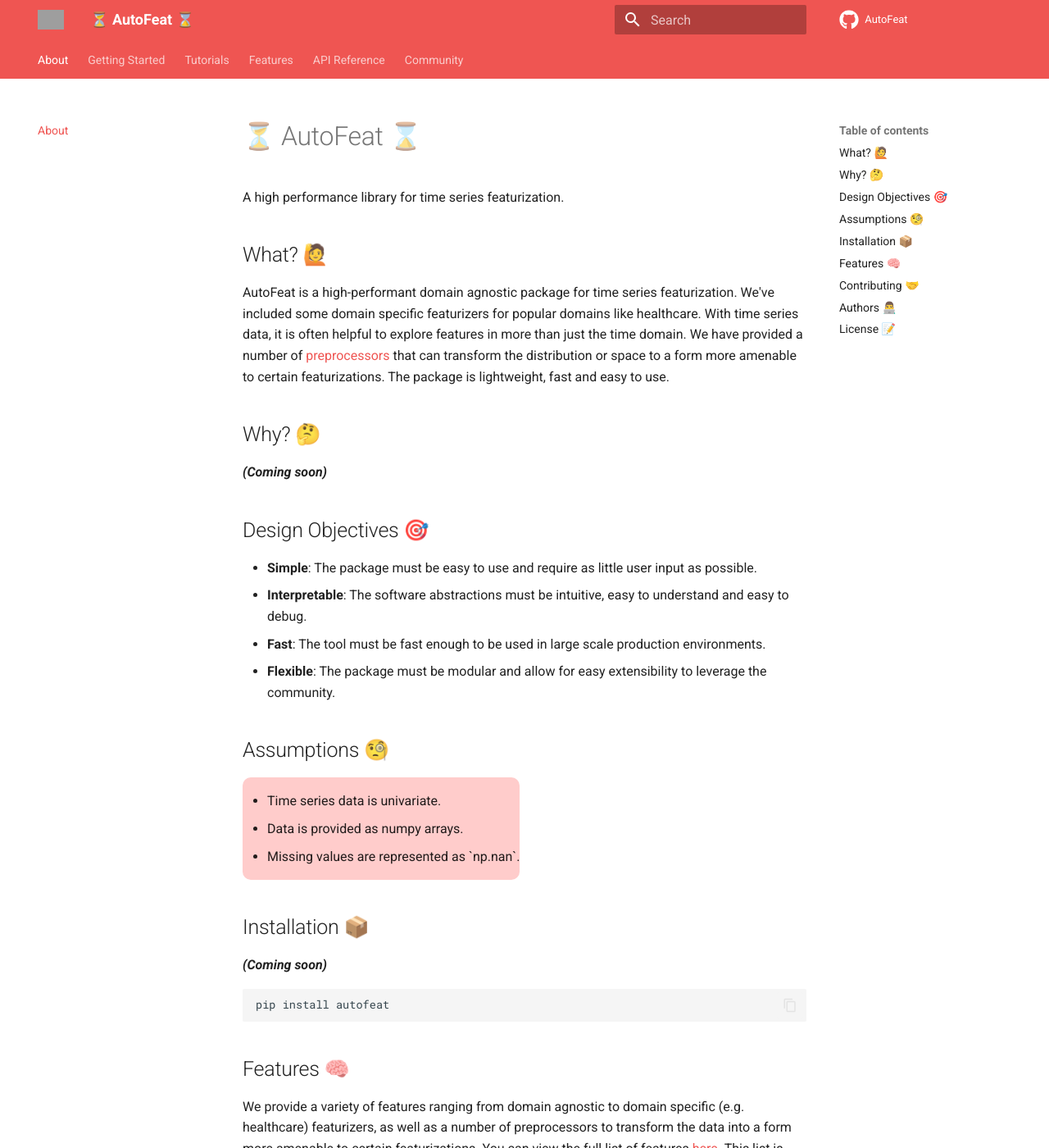
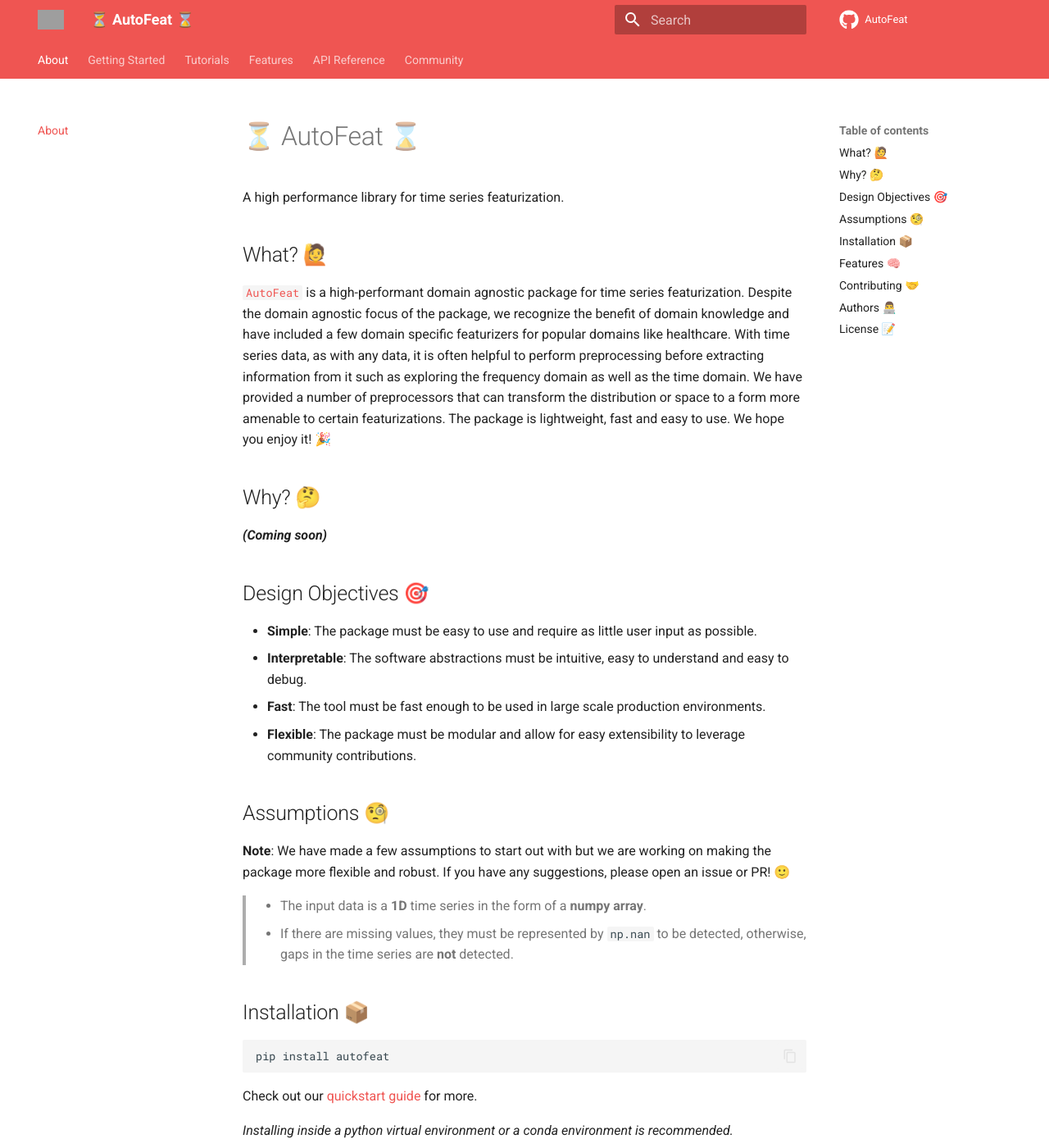
Before and after one commit to autonlab/AutonFeat, an MkDocs documentation site: the page built from docs/index.md, in a window 1280 px wide and 1400 px high. Shown: the whole window at 82% size. Built offline with MkDocs 1.6.1 and Material for MkDocs 9.7.7, drawn with Linux system fonts in a browser that asks for light colours; comment, search, counter and statistics services are not loaded; some of the changed text lies outside the part shown; grey boxes are pictures that could not be loaded.

Commit message:
[DOCS] Update about section to include refs to license and authors

````diff
--- a/docs/index.md
+++ b/docs/index.md
@@ -4,7 +4,7 @@
 
 ## What? 🙋
 
-AutoFeat is a high-performant domain agnostic package for time series featurization. We've included some domain specific featurizers for popular domains like healthcare. With time series data, it is often helpful to explore features in more than just the time domain. We have provided a number of [preprocessors](api/preprocess/preprocess.md) that can transform the distribution or space to a form more amenable to certain featurizations. The package is lightweight, fast and easy to use.
+[`AutoFeat`](index.md) is a high-performant domain agnostic package for time series featurization. Despite the domain agnostic focus of the package, we recognize the benefit of domain knowledge and have included a few domain specific featurizers for popular domains like healthcare. With time series data, as with any data, it is often helpful to perform preprocessing before extracting information from it such as exploring the frequency domain as well as the time domain. We have provided a number of preprocessors that can transform the distribution or space to a form more amenable to certain featurizations. The package is lightweight, fast and easy to use. We hope you enjoy it! 🎉
 
 ## Why? 🤔
 
@@ -15,32 +15,28 @@
 - **Simple**: The package must be easy to use and require as little user input as possible.
 - **Interpretable**: The software abstractions must be intuitive, easy to understand and easy to debug.
 - **Fast**: The tool must be fast enough to be used in large scale production environments.
-- **Flexible**: The package must be modular and allow for easy extensibility to leverage the community.
+- **Flexible**: The package must be modular and allow for easy extensibility to leverage community contributions.
 
 ## Assumptions 🧐
 
-<div class="containerassumputions" style="vertical-align: middle;">
-    <div class="titleassumptions" style="background-color: #ffcccb;border-radius: 10px;display: table-cell;">
-        <ul>
-            <li>Time series data is univariate.</li>
-            <li>Data is provided as numpy arrays.</li>
-            <li>Missing values are represented as `np.nan`.</li>
-        </ul>
-    </div>
-</div>
+**Note**: We have made a few assumptions to start out with but we are working on making the package more flexible and robust. If you have any suggestions, please open an issue or PR! 🙂
 
+> - The input data is a **1D** time series in the form of a **numpy array**.
+> - If there are missing values, they must be represented by `np.nan` to be detected, otherwise, gaps in the time series are **not** detected.
 
 ## Installation 📦
 
-***(Coming soon)***
 ```bash
 pip install autofeat
 ```
 
+Check out our [quickstart guide](getting_started/installation.md) for more.
+
+*Installing inside a python virtual environment or a conda environment is recommended.*
 
 ## Features 🧠
 
-We provide a variety of features ranging from domain agnostic to domain specific (e.g. healthcare) featurizers, as well as a number of preprocessors to transform the data into a form more amenable to certain featurizations. You can view the full list of features [here](api/features.md). This list is constantly growing so please check back often! Also feel free to contribute your own featurizers and open a PR! 🎉
+We provide a variety of features ranging from domain agnostic to domain specific (e.g. healthcare) [featurizers](api/features.md), as well as a number of [preprocessors](api/preprocess/preprocess.md) to transform the data into a form more amenable to certain featurizations. This list is constantly growing so please check back often! Feel free to contribute your own featurizers and open a PR! 🎉
 
 ## Contributing 🤝
 
@@ -52,9 +48,13 @@
 
 [Dhruv Srikanth](https://dhruvsrikanth.github.io)
 
+[Auton Lab](https://autonlab.org)
+
 ## License 📝
 
-***(Coming soon)***
+[![License](https://img.shields.io/badge/License-Apache_2.0-orange.svg)](https://opensource.org/licenses/Apache-2.0)
+
+For more details, check out the license [here](https://github.com/autonlab/AutoFeat/blob/main/LICENSE).
 
 
 If you enjoy using `AutoFeat`, please consider starring the [repository](https://github.com/autonlab/AutoFeat) ⭐️.
````
